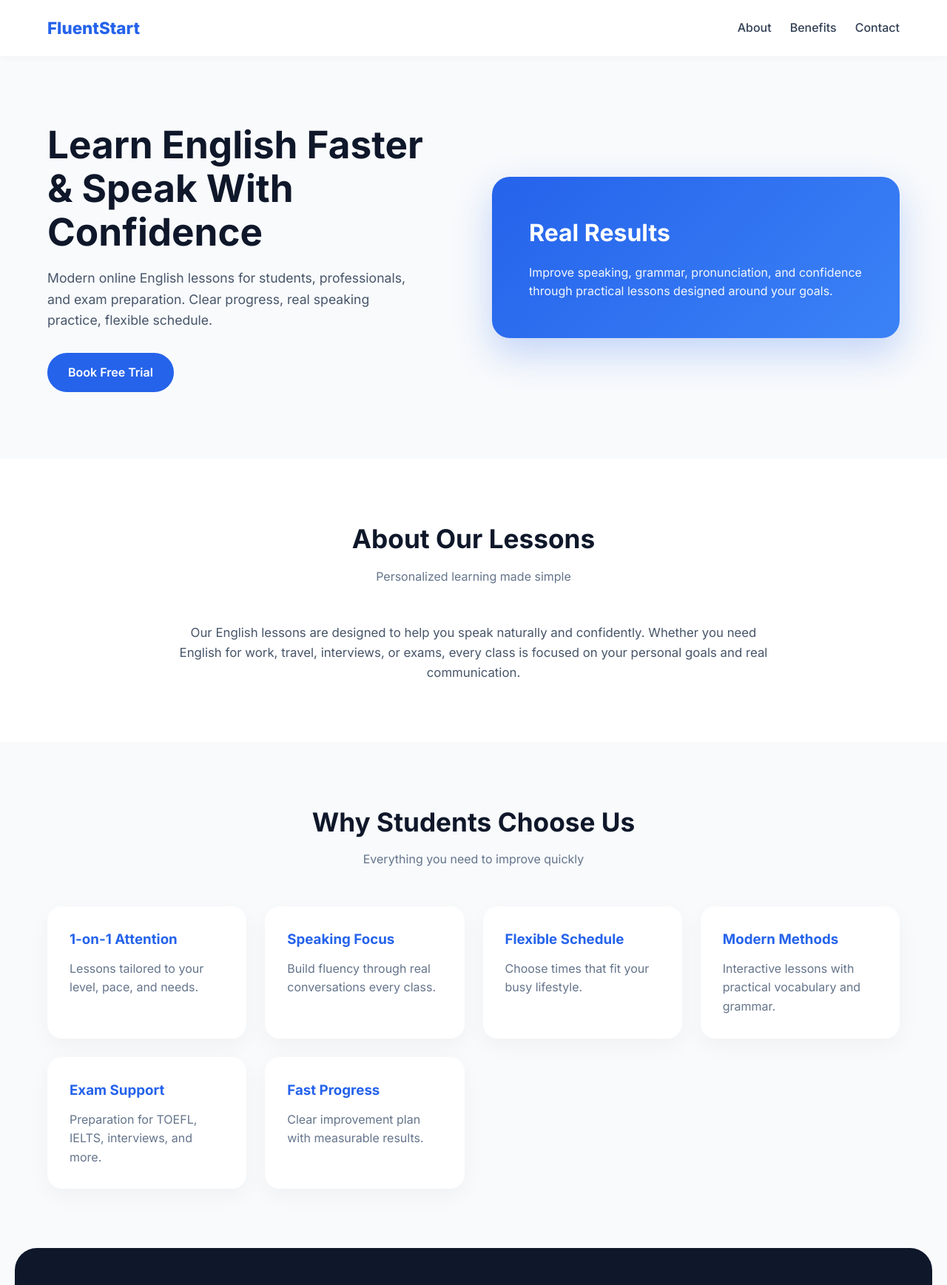
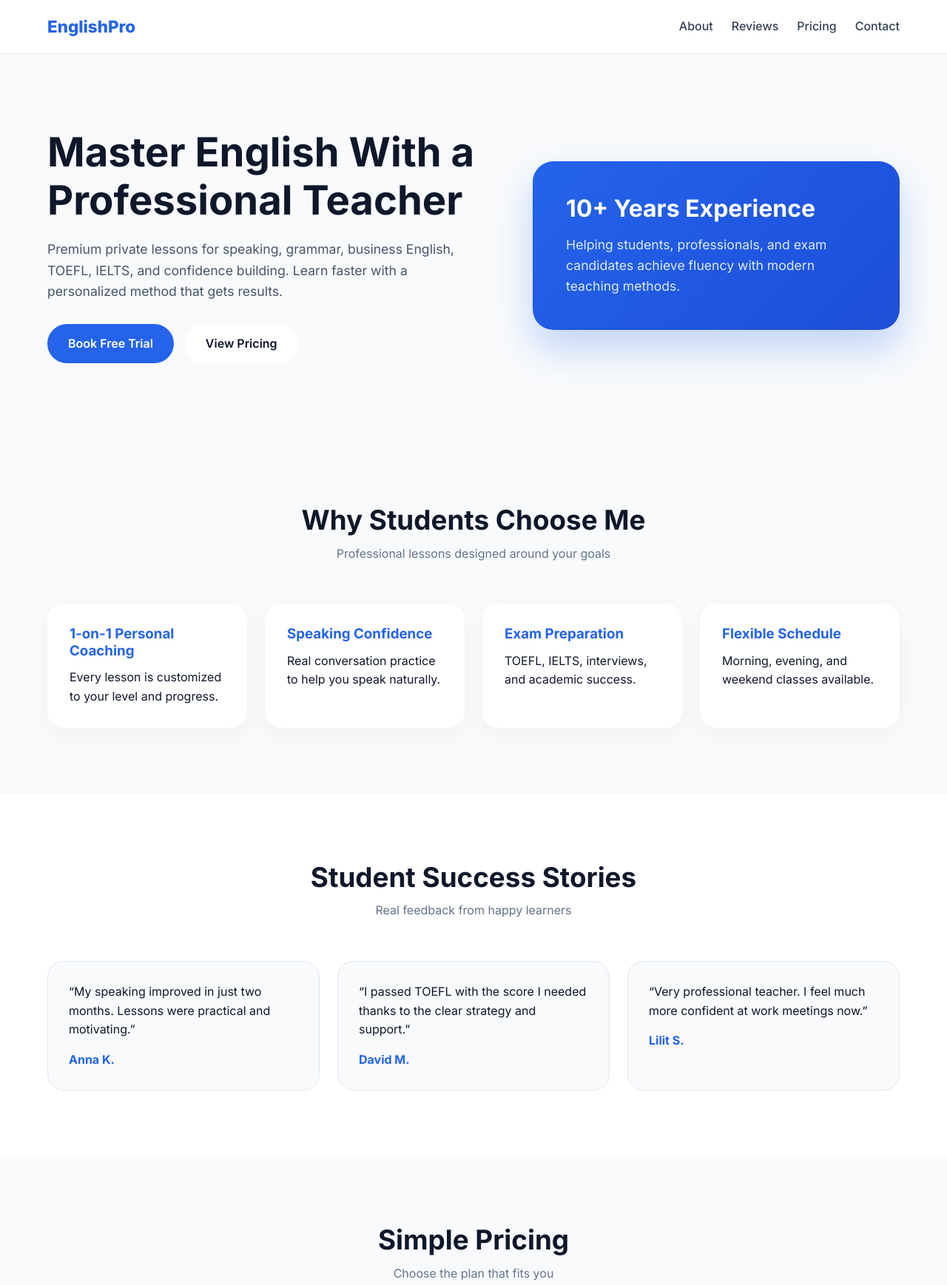
Before and after one commit to tata-pages/English-with-Tatev, a plain HTML site: page index.html in a window 1280 px wide. Shown: the top 1737 px of the page at 74% size. Drawn offline with Linux system fonts and the light colour scheme.

Commit message:
Update index.html

```diff
--- a/index.html
+++ b/index.html
@@ -4,9 +4,8 @@
 <head>
 <meta charset="UTF-8">
 <meta name="viewport" content="width=device-width, initial-scale=1.0">
-<title>English Lessons | Speak Confidently</title>
+<title>Elite English Teacher</title>
 
-<!-- Google Fonts -->
 <link href="https://fonts.googleapis.com/css2?family=Inter:wght@400;500;600;700;800&display=swap" rel="stylesheet">
 
 <style>
@@ -27,45 +26,40 @@ body{
     line-height:1.6;
 }
 
-/* Container */
+/* Layout */
 .container{
     width:90%;
     max-width:1200px;
     margin:auto;
 }
 
-/* Buttons */
-.btn{
-    display:inline-block;
-    padding:14px 28px;
-    background:#2563eb;
-    color:#fff;
-    border-radius:50px;
-    text-decoration:none;
-    font-weight:600;
-    transition:0.3s ease;
+section{
+    padding:90px 0;
 }
 
-.btn:hover{
-    background:#1d4ed8;
-    transform:translateY(-3px);
-    box-shadow:0 10px 25px rgba(37,99,235,0.25);
+h1,h2,h3{
+    line-height:1.2;
+}
+
+a{
+    text-decoration:none;
 }
 
 /* Header */
 header{
-    padding:20px 0;
-    background:#ffffff;
     position:sticky;
     top:0;
-    z-index:100;
-    box-shadow:0 2px 10px rgba(0,0,0,0.03);
+    background:rgba(255,255,255,0.9);
+    backdrop-filter:blur(12px);
+    z-index:1000;
+    border-bottom:1px solid #e2e8f0;
 }
 
 nav{
     display:flex;
     justify-content:space-between;
     align-items:center;
+    padding:18px 0;
 }
 
 .logo{
@@ -80,48 +74,81 @@ nav ul{
     gap:25px;
 }
 
-nav ul li a{
-    text-decoration:none;
+nav a{
     color:#334155;
     font-weight:500;
     transition:0.3s;
 }
 
-nav ul li a:hover{
+nav a:hover{
     color:#2563eb;
+}
+
+/* Buttons */
+.btn{
+    display:inline-block;
+    padding:14px 28px;
+    border-radius:50px;
+    font-weight:600;
+    transition:0.3s ease;
+}
+
+.btn-primary{
+    background:#2563eb;
+    color:#fff;
+}
+
+.btn-primary:hover{
+    transform:translateY(-4px);
+    box-shadow:0 14px 30px rgba(37,99,235,0.25);
+}
+
+.btn-light{
+    background:#fff;
+    color:#0f172a;
+}
+
+.btn-light:hover{
+    transform:translateY(-4px);
+    background:#f1f5f9;
 }
 
 /* Hero */
 .hero{
-    padding:90px 0;
+    padding:100px 0;
 }
 
-.hero-content{
+.hero-grid{
     display:grid;
-    grid-template-columns:1fr 1fr;
+    grid-template-columns:1.1fr 0.9fr;
     gap:50px;
     align-items:center;
 }
 
-.hero-text h1{
-    font-size:3.2rem;
-    line-height:1.15;
+.hero h1{
+    font-size:3.4rem;
     margin-bottom:20px;
 }
 
-.hero-text p{
+.hero p{
     font-size:1.1rem;
     color:#475569;
+    max-width:560px;
     margin-bottom:30px;
-    max-width:500px;
+}
+
+.hero-buttons{
+    display:flex;
+    gap:15px;
+    flex-wrap:wrap;
 }
 
 .hero-card{
-    background:linear-gradient(135deg,#2563eb,#3b82f6);
-    border-radius:24px;
-    padding:50px;
-    color:white;
-    box-shadow:0 20px 50px rgba(37,99,235,0.25);
+    background:linear-gradient(135deg,#2563eb,#1d4ed8);
+    color:#fff;
+    padding:45px;
+    border-radius:28px;
+    box-shadow:0 25px 50px rgba(37,99,235,0.25);
 }
 
 .hero-card h3{
@@ -130,21 +157,18 @@ nav ul li a:hover{
 }
 
 .hero-card p{
-    opacity:0.95;
+    color:#dbeafe;
+    margin:0;
 }
 
-/* Sections */
-section{
-    padding:80px 0;
-}
-
+/* Titles */
 .section-title{
     text-align:center;
-    margin-bottom:50px;
+    margin-bottom:55px;
 }
 
 .section-title h2{
-    font-size:2.2rem;
+    font-size:2.3rem;
     margin-bottom:10px;
 }
 
@@ -152,70 +176,138 @@ section{
     color:#64748b;
 }
 
-/* About */
-.about{
-    background:#ffffff;
-}
-
-.about-text{
-    max-width:800px;
-    margin:auto;
-    text-align:center;
-    color:#475569;
-    font-size:1.05rem;
-}
-
 /* Features */
 .features-grid{
     display:grid;
     grid-template-columns:repeat(auto-fit,minmax(250px,1fr));
-    gap:25px;
+    gap:24px;
 }
 
-.feature-box{
-    background:#ffffff;
+.feature{
+    background:#fff;
     padding:30px;
-    border-radius:20px;
+    border-radius:22px;
     box-shadow:0 10px 30px rgba(0,0,0,0.04);
-    transition:0.3s ease;
+    transition:0.3s;
 }
 
-.feature-box:hover{
+.feature:hover{
     transform:translateY(-8px);
-    box-shadow:0 20px 40px rgba(0,0,0,0.07);
+    box-shadow:0 20px 45px rgba(0,0,0,0.08);
 }
 
-.feature-box h3{
+.feature h3{
+    color:#2563eb;
     margin-bottom:12px;
+}
+
+/* Testimonials */
+.testimonials{
+    background:#ffffff;
+}
+
+.test-grid{
+    display:grid;
+    grid-template-columns:repeat(auto-fit,minmax(280px,1fr));
+    gap:24px;
+}
+
+.testimonial{
+    background:#f8fafc;
+    padding:28px;
+    border-radius:22px;
+    border:1px solid #e2e8f0;
+    transition:0.3s;
+}
+
+.testimonial:hover{
+    transform:translateY(-6px);
+    box-shadow:0 15px 35px rgba(0,0,0,0.05);
+}
+
+.testimonial strong{
+    display:block;
+    margin-top:15px;
     color:#2563eb;
 }
 
-.feature-box p{
+/* Pricing */
+.price-grid{
+    display:grid;
+    grid-template-columns:repeat(auto-fit,minmax(260px,1fr));
+    gap:24px;
+}
+
+.plan{
+    background:#fff;
+    padding:35px;
+    border-radius:24px;
+    box-shadow:0 12px 35px rgba(0,0,0,0.05);
+    text-align:center;
+    transition:0.3s;
+}
+
+.plan:hover{
+    transform:translateY(-8px);
+}
+
+.plan.featured{
+    border:2px solid #2563eb;
+}
+
+.plan h3{
+    margin-bottom:15px;
+}
+
+.price{
+    font-size:2.4rem;
+    font-weight:800;
+    color:#2563eb;
+    margin-bottom:15px;
+}
+
+.plan p{
     color:#64748b;
+    margin-bottom:22px;
 }
 
 /* Contact */
 .contact{
     background:#0f172a;
-    color:white;
-    text-align:center;
+    color:#fff;
     border-radius:30px;
-    margin:0 20px 40px;
+    margin:0 20px 50px;
 }
 
-.contact p{
-    max-width:600px;
-    margin:15px auto 30px;
-    color:#cbd5e1;
+.contact-wrap{
+    max-width:700px;
+    margin:auto;
 }
 
-.contact .btn{
-    background:white;
-    color:#0f172a;
+.contact form{
+    display:grid;
+    gap:15px;
+    margin-top:25px;
 }
 
-.contact .btn:hover{
-    background:#e2e8f0;
+input,textarea{
+    width:100%;
+    padding:15px 18px;
+    border:none;
+    border-radius:14px;
+    font-family:inherit;
+    font-size:1rem;
+    outline:none;
+}
+
+textarea{
+    resize:vertical;
+    min-height:140px;
+}
+
+.contact button{
+    border:none;
+    cursor:pointer;
 }
 
 /* Footer */
@@ -223,21 +315,25 @@ footer{
     text-align:center;
     padding:30px 15px;
     color:#64748b;
-    font-size:0.95rem;
 }
 
 /* Responsive */
 @media(max-width:900px){
-    .hero-content{
+    .hero-grid{
         grid-template-columns:1fr;
     }
 
-    .hero-text{
+    .hero{
         text-align:center;
     }
 
-    .hero-text p{
-        margin:auto auto 30px;
+    .hero p{
+        margin-left:auto;
+        margin-right:auto;
+    }
+
+    .hero-buttons{
+        justify-content:center;
     }
 }
 
@@ -248,21 +344,21 @@ footer{
     }
 
     nav ul{
-        gap:15px;
+        gap:16px;
         flex-wrap:wrap;
         justify-content:center;
     }
 
-    .hero-text h1{
+    .hero h1{
         font-size:2.4rem;
     }
 
     .section-title h2{
-        font-size:1.8rem;
+        font-size:1.9rem;
     }
 
-    .hero-card{
-        padding:35px;
+    section{
+        padding:70px 0;
     }
 }
 </style>
@@ -273,11 +369,12 @@ footer{
 <header>
 <div class="container">
 <nav>
-<div class="logo">FluentStart</div>
+<div class="logo">EnglishPro</div>
 
 <ul>
 <li><a href="#about">About</a></li>
-<li><a href="#features">Benefits</a></li>
+<li><a href="#reviews">Reviews</a></li>
+<li><a href="#pricing">Pricing</a></li>
 <li><a href="#contact">Contact</a></li>
 </ul>
 </nav>
@@ -285,72 +382,111 @@ footer{
 </header>
 
 <section class="hero">
-<div class="container hero-content">
+<div class="container hero-grid">
 
-<div class="hero-text">
-<h1>Learn English Faster & Speak With Confidence</h1>
-<p>Modern online English lessons for students, professionals, and exam preparation. Clear progress, real speaking practice, flexible schedule.</p>
-<a href="#contact" class="btn">Book Free Trial</a>
+<div>
+<h1>Master English With a Professional Teacher</h1>
+<p>Premium private lessons for speaking, grammar, business English, TOEFL, IELTS, and confidence building. Learn faster with a personalized method that gets results.</p>
+
+<div class="hero-buttons">
+<a href="#contact" class="btn btn-primary">Book Free Trial</a>
+<a href="#pricing" class="btn btn-light">View Pricing</a>
+</div>
 </div>
 
 <div class="hero-card">
-<h3>Real Results</h3>
-<p>Improve speaking, grammar, pronunciation, and confidence through practical lessons designed around your goals.</p>
+<h3>10+ Years Experience</h3>
+<p>Helping students, professionals, and exam candidates achieve fluency with modern teaching methods.</p>
 </div>
 
 </div>
 </section>
 
-<section class="about" id="about">
+<section id="about">
 <div class="container">
 <div class="section-title">
-<h2>About Our Lessons</h2>
-<p>Personalized learning made simple</p>
+<h2>Why Students Choose Me</h2>
+<p>Professional lessons designed around your goals</p>
 </div>
 
-<p class="about-text">
-Our English lessons are designed to help you speak naturally and confidently. Whether you need English for work, travel, interviews, or exams, every class is focused on your personal goals and real communication.
-</p>
+<div class="features-grid">
+<div class="feature">
+<h3>1-on-1 Personal Coaching</h3>
+<p>Every lesson is customized to your level and progress.</p>
+</div>
+
+<div class="feature">
+<h3>Speaking Confidence</h3>
+<p>Real conversation practice to help you speak naturally.</p>
+</div>
+
+<div class="feature">
+<h3>Exam Preparation</h3>
+<p>TOEFL, IELTS, interviews, and academic success.</p>
+</div>
+
+<div class="feature">
+<h3>Flexible Schedule</h3>
+<p>Morning, evening, and weekend classes available.</p>
+</div>
+</div>
 </div>
 </section>
 
-<section id="features">
+<section class="testimonials" id="reviews">
 <div class="container">
 <div class="section-title">
-<h2>Why Students Choose Us</h2>
-<p>Everything you need to improve quickly</p>
+<h2>Student Success Stories</h2>
+<p>Real feedback from happy learners</p>
 </div>
 
-<div class="features-grid">
-
-<div class="feature-box">
-<h3>1-on-1 Attention</h3>
-<p>Lessons tailored to your level, pace, and needs.</p>
+<div class="test-grid">
+<div class="testimonial">
+<p>“My speaking improved in just two months. Lessons were practical and motivating.”</p>
+<strong>Anna K.</strong>
 </div>
 
-<div class="feature-box">
-<h3>Speaking Focus</h3>
-<p>Build fluency through real conversations every class.</p>
+<div class="testimonial">
+<p>“I passed TOEFL with the score I needed thanks to the clear strategy and support.”</p>
+<strong>David M.</strong>
 </div>
 
-<div class="feature-box">
-<h3>Flexible Schedule</h3>
-<p>Choose times that fit your busy lifestyle.</p>
+<div class="testimonial">
+<p>“Very professional teacher. I feel much more confident at work meetings now.”</p>
+<strong>Lilit S.</strong>
+</div>
+</div>
+</div>
+</section>
+
+<section id="pricing">
+<div class="container">
+<div class="section-title">
+<h2>Simple Pricing</h2>
+<p>Choose the plan that fits you</p>
 </div>
 
-<div class="feature-box">
-<h3>Modern Methods</h3>
-<p>Interactive lessons with practical vocabulary and grammar.</p>
+<div class="price-grid">
+
+<div class="plan">
+<h3>Starter</h3>
+<div class="price">$15</div>
+<p>Single lesson • 60 minutes</p>
+<a href="#contact" class="btn btn-primary">Choose Plan</a>
 </div>
 
-<div class="feature-box">
-<h3>Exam Support</h3>
-<p>Preparation for TOEFL, IELTS, interviews, and more.</p>
+<div class="plan featured">
+<h3>Popular</h3>
+<div class="price">$55</div>
+<p>4 lessons package • Save more</p>
+<a href="#contact" class="btn btn-primary">Choose Plan</a>
 </div>
 
-<div class="feature-box">
-<h3>Fast Progress</h3>
-<p>Clear improvement plan with measurable results.</p>
+<div class="plan">
+<h3>Premium</h3>
+<div class="price">$120</div>
+<p>10 lessons intensive progress plan</p>
+<a href="#contact" class="btn btn-primary">Choose Plan</a>
 </div>
 
 </div>
@@ -358,18 +494,23 @@ Our English lessons are designed to help you speak naturally and confidently. Wh
 </section>
 
 <section class="contact" id="contact">
-<div class="container">
+<div class="container contact-wrap">
 <div class="section-title">
 <h2>Start Your English Journey Today</h2>
-<p>Book a free trial lesson and discover how fast you can improve.</p>
+<p>Send a message and book your free consultation lesson.</p>
 </div>
 
-<a href="mailto:your@email.com" class="btn">Contact Now</a>
+<form>
+<input type="text" placeholder="Your Name">
+<input type="email" placeholder="Your Email">
+<textarea placeholder="Tell me your goals..."></textarea>
+<button class="btn btn-light">Send Message</button>
+</form>
 </div>
 </section>
 
 <footer>
-© 2026 FluentStart English Lessons. All rights reserved.
+© 2026 EnglishPro Teacher Landing Page. All rights reserved.
 </footer>
 
 </body>
```
